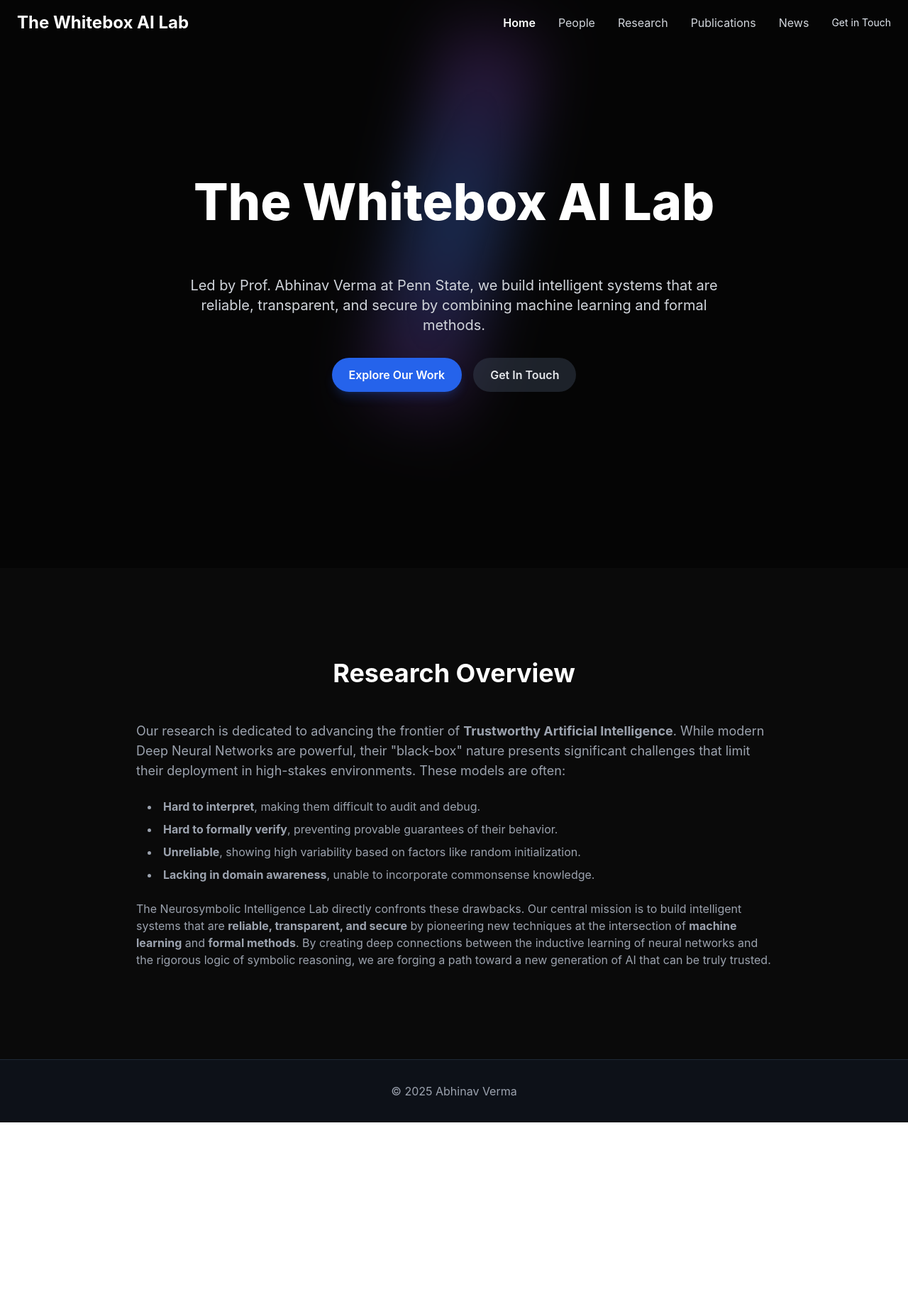
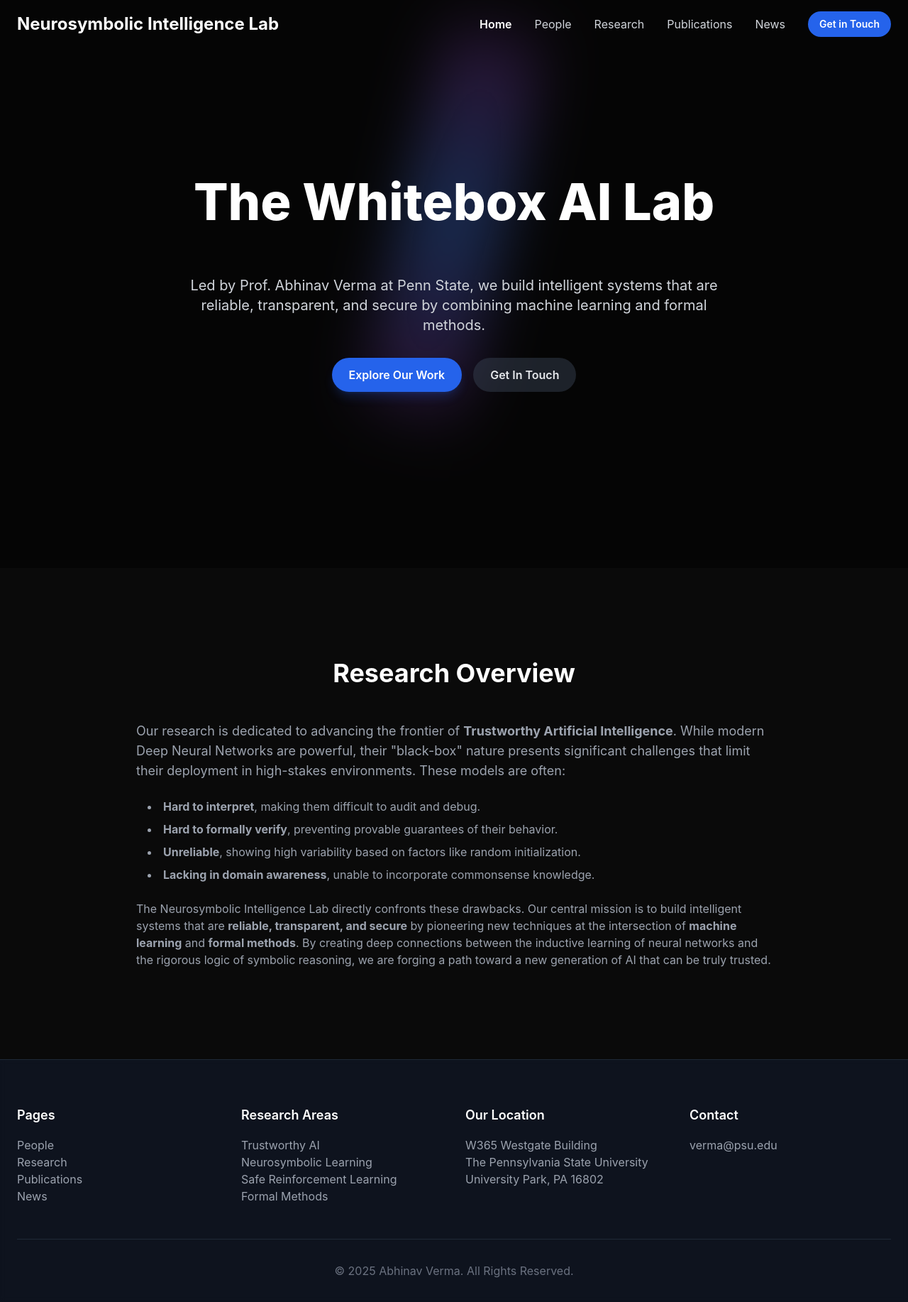
Before and after one commit to TanmayAmbadkar/lab-website, a React (Create React App) app: page / in a window 1280 px wide. Shown: the whole page at 71% size. Before the commit the page ends 1581 px from the top, so only its background shows below. Built offline with nearby package versions, Linux system fonts and the light colour scheme; no server answers; the database is empty.

Commit message:
Name change

```diff
--- a/package.json
+++ b/package.json
@@ -12,6 +12,7 @@
     "react": "^19.1.1",
     "react-dom": "^19.1.1",
     "react-router-dom": "^7.8.2",
+    "three": "^0.179.1",
     "web-vitals": "^2.1.4"
   },
   "scripts": {
--- a/src/App.js
+++ b/src/App.js
@@ -2,8 +2,10 @@ import React, { useState, useEffect, useRef } from 'react';
 import { Routes, Route, Link, useLocation } from 'react-router-dom';
 import { AuthProvider } from './context/AuthContext';
 import { DataProvider } from './context/DataContext';
+import * as THREE from 'three'; // <-- 1. Import THREE.js
 
 // --- Import all page components ---
+import Header from './components/Header';
 import HomePage from './pages/HomePage';
 import PeoplePage from './pages/PeoplePage';
 import ProjectsPage from './pages/ProjectsPage';
@@ -15,35 +17,25 @@ import LoginPage from './pages/LoginPage';
 import ProtectedRoute from './components/ProtectedRoute';
 
 export default function App() {
-    const [isMenuOpen, setIsMenuOpen] = useState(false);
+    const [isHeaderVisible, setIsHeaderVisible] = useState(true);
     const [isHeaderGlass, setIsHeaderGlass] = useState(false);
-    const [isNavVisible, setIsNavVisible] = useState(true);
     const lastScrollY = useRef(0);
     const location = useLocation();
-    const backgroundRef = useRef(null); // Ref for the global background
+    const backgroundRef = useRef(null);
 
     // --- Global background animation effect ---
     useEffect(() => {
-        let animationFrameId;
-        const threeScript = document.createElement('script');
-        threeScript.src = 'https://cdnjs.cloudflare.com/ajax/libs/three.js/r128/three.min.js';
-        threeScript.async = true;
-        document.body.appendChild(threeScript);
+        const currentMount = backgroundRef.current;
+        if (!currentMount) return;
 
-        const initAnimation = () => {
-            if (!window.THREE || !backgroundRef.current) {
-                setTimeout(initAnimation, 100);
-                return;
-            }
-
-            const THREE = window.THREE;
+        // --- 2. Animation logic now directly uses the imported THREE object ---
         const scene = new THREE.Scene();
-            const camera = new THREE.PerspectiveCamera(60, window.innerWidth / window.innerHeight, 1, 1000);
+        const camera = new THREE.PerspectiveCamera(60, currentMount.clientWidth / currentMount.clientHeight, 1, 1000);
         camera.position.z = 1;
 
         const renderer = new THREE.WebGLRenderer({ antialias: true, alpha: true });
-            renderer.setSize(window.innerWidth, window.innerHeight);
-            backgroundRef.current.appendChild(renderer.domElement);
+        renderer.setSize(currentMount.clientWidth, currentMount.clientHeight);
+        currentMount.appendChild(renderer.domElement);
 
         const starGeo = new THREE.BufferGeometry();
         const starVertices = [];
@@ -58,6 +50,7 @@ export default function App() {
         const stars = new THREE.Points(starGeo, starMaterial);
         scene.add(stars);
 
+        let animationFrameId;
         const animate = () => {
             animationFrameId = requestAnimationFrame(animate);
             stars.rotation.x += 0.0001;
@@ -67,28 +60,26 @@ export default function App() {
         animate();
 
         const onWindowResize = () => {
-                camera.aspect = window.innerWidth / window.innerHeight;
+            camera.aspect = currentMount.clientWidth / currentMount.clientHeight;
             camera.updateProjectionMatrix();
-                renderer.setSize(window.innerWidth, window.innerHeight);
+            renderer.setSize(currentMount.clientWidth, currentMount.clientHeight);
         };
         window.addEventListener('resize', onWindowResize);
 
         return () => {
             window.removeEventListener('resize', onWindowResize);
             cancelAnimationFrame(animationFrameId);
-            };
-        };
-
-        const cleanup = initAnimation();
-        return () => {
-            document.body.removeChild(threeScript);
-            if (cleanup) cleanup();
+            if (currentMount) {
+                 // Check if renderer.domElement is still a child before removing
+                if (renderer.domElement.parentNode === currentMount) {
+                    currentMount.removeChild(renderer.domElement);
+                }
+            }
         };
     }, []);
 
-    // Effect to close mobile menu on navigation and scroll to top
+    // Effect to scroll to top on navigation
     useEffect(() => {
-        setIsMenuOpen(false);
         window.scrollTo(0, 0);
     }, [location.pathname]);
 
@@ -97,9 +88,9 @@ export default function App() {
         const handleScroll = () => {
             const currentScrollY = window.scrollY;
             if (currentScrollY > lastScrollY.current && currentScrollY > 100) {
-                setIsNavVisible(false);
+                setIsHeaderVisible(false);
             } else {
-                setIsNavVisible(true);
+                setIsHeaderVisible(true);
             }
             setIsHeaderGlass(currentScrollY > 50);
             lastScrollY.current = currentScrollY;
@@ -108,55 +99,14 @@ export default function App() {
         return () => window.removeEventListener('scroll', handleScroll);
     }, []);
 
-    const NavLink = ({ to, children }) => (
-        <Link
-            to={to}
-            className={`capitalize transition-colors duration-300 ${location.pathname === to ? 'text-white font-semibold' : 'text-gray-300 hover:text-white'}`}
-        >
-            {children}
-        </Link>
-    );
-
     return (
         <AuthProvider>
             <DataProvider>
                 <div className="antialiased relative" style={{ fontFamily: "'Inter', sans-serif", backgroundColor: '#0a0a0a', color: '#e2e8f0' }}>
                     <div ref={backgroundRef} className="fixed inset-0 z-[-1]"></div>
 
-                    <header className={`fixed top-0 left-0 right-0 z-50 transition-transform duration-300 ${isNavVisible ? 'translate-y-0' : '-translate-y-full'} ${isHeaderGlass || isMenuOpen ? 'glass-effect shadow-lg' : ''}`}>
-                        <nav className="container mx-auto px-6 py-4 flex justify-between items-center">
-                            <Link to="/" className="text-2xl font-bold text-white">
-                                {/* --- UPDATED: Responsive lab name --- */}
-                                <span className="hidden md:inline">The Whitebox AI Lab</span>
-                                <span className="md:hidden">Whitebox</span>
-                            </Link>
-                            <div className="hidden md:flex items-center space-x-8">
-                                <NavLink to="/">Home</NavLink>
-                                <NavLink to="/people">People</NavLink>
-                                <NavLink to="/research">Research</NavLink>
-                                <NavLink to="/publications">Publications</NavLink>
-                                <NavLink to="/news">News</NavLink>
-                                <Link to="/contact" className="btn btn-primary text-sm">Get in Touch</Link>
-                            </div>
-                            <button onClick={() => setIsMenuOpen(!isMenuOpen)} className="md:hidden text-white z-20">
-                                {isMenuOpen ? (
-                                     <svg className="w-6 h-6" fill="none" stroke="currentColor" viewBox="0 0 24 24" xmlns="http://www.w3.org/2000/svg"><path strokeLinecap="round" strokeLinejoin="round" strokeWidth="2" d="M6 18L18 6M6 6l12 12"></path></svg>
-                                ) : (
-                                    <svg className="w-6 h-6" fill="none" stroke="currentColor" viewBox="0 0 24 24" xmlns="http://www.w3.org/2000/svg"><path strokeLinecap="round" strokeLinejoin="round" strokeWidth="2" d="M4 6h16M4 12h16m-7 6h7"></path></svg>
-                                )}
-                            </button>
-                        </nav>
-                        {isMenuOpen && (
-                            <div className="md:hidden bg-gray-900/90 backdrop-blur-sm">
-                                <Link to="/" className="block w-full text-left py-3 px-6 text-white hover:bg-blue-600">Home</Link>
-                                <Link to="/people" className="block w-full text-left py-3 px-6 text-white hover:bg-blue-600">People</Link>
-                                <Link to="/research" className="block w-full text-left py-3 px-6 text-white hover:bg-blue-600">Research</Link>
-                                <Link to="/publications" className="block w-full text-left py-3 px-6 text-white hover:bg-blue-600">Publications</Link>
-                                <Link to="/news" className="block w-full text-left py-3 px-6 text-white hover:bg-blue-600">News</Link>
-                                <Link to="/contact" className="block w-full text-left py-3 px-6 text-white hover:bg-blue-600">Get in Touch</Link>
-                            </div>
-                        )}
-                    </header>
+                    <Header isHeaderVisible={isHeaderVisible} isHeaderGlass={isHeaderGlass} />
+
                     <main>
                         <Routes>
                             <Route path="/" element={<HomePage />} />
@@ -176,9 +126,44 @@ export default function App() {
                             />
                         </Routes>
                     </main>
-                    <footer className="bg-gray-900/50 border-t border-gray-800 py-8">
-                        <div className="container mx-auto px-6 text-center text-gray-400">
-                            <p>&copy; 2025 Abhinav Verma</p>
+
+                    <footer className="bg-gray-900/70 backdrop-blur-sm border-t border-gray-800 pt-16 pb-8">
+                         <div className="container mx-auto px-6">
+                            <div className="grid grid-cols-1 md:grid-cols-4 gap-8 text-center md:text-left">
+                                <div>
+                                    <h3 className="text-lg font-semibold text-white mb-4">Pages</h3>
+                                    <ul>
+                                        <li><Link to="/people" className="text-gray-400 hover:text-white transition">People</Link></li>
+                                        <li><Link to="/research" className="text-gray-400 hover:text-white transition">Research</Link></li>
+                                        <li><Link to="/publications" className="text-gray-400 hover:text-white transition">Publications</Link></li>
+                                        <li><Link to="/news" className="text-gray-400 hover:text-white transition">News</Link></li>
+                                    </ul>
+                                </div>
+                                <div>
+                                    <h3 className="text-lg font-semibold text-white mb-4">Research Areas</h3>
+                                    <ul className="text-gray-400">
+                                        <li>Trustworthy AI</li>
+                                        <li>Neurosymbolic Learning</li>
+                                        <li>Safe Reinforcement Learning</li>
+                                        <li>Formal Methods</li>
+                                    </ul>
+                                </div>
+                                <div>
+                                    <h3 className="text-lg font-semibold text-white mb-4">Our Location</h3>
+                                    <p className="text-gray-400">W365 Westgate Building</p>
+                                    <p className="text-gray-400">The Pennsylvania State University</p>
+                                    <p className="text-gray-400">University Park, PA 16802</p>
+                                </div>
+                                <div>
+                                    <h3 className="text-lg font-semibold text-white mb-4">Contact</h3>
+                                    <p className="text-gray-400">
+                                        <a href="mailto:verma@psu.edu" className="hover:text-white transition">verma@psu.edu</a>
+                                    </p>
+                                </div>
+                            </div>
+                            <div className="text-center text-gray-500 mt-12 border-t border-gray-800 pt-8">
+                                &copy; {new Date().getFullYear()} Abhinav Verma. All Rights Reserved.
+                            </div>
                         </div>
                     </footer>
                 </div>
--- /dev/null
+++ b/src/components/Header.js
@@ -0,0 +1,62 @@
+import React, { useState } from 'react';
+import { Link, useLocation } from 'react-router-dom';
+
+const Header = ({ isHeaderVisible, isHeaderGlass }) => {
+    const [isMenuOpen, setIsMenuOpen] = useState(false);
+    const location = useLocation();
+
+    // Reusable NavLink component that highlights the active page
+    const NavLink = ({ to, children }) => (
+        <Link
+            to={to}
+            onClick={() => setIsMenuOpen(false)} // Close menu on link click
+            className={`capitalize transition-colors duration-300 ${location.pathname === to ? 'text-white font-semibold' : 'text-gray-300 hover:text-white'}`}
+        >
+            {children}
+        </Link>
+    );
+
+    return (
+        <header className={`fixed top-0 left-0 right-0 z-50 transition-transform duration-300 ${isHeaderVisible ? 'translate-y-0' : '-translate-y-full'} ${isHeaderGlass || isMenuOpen ? 'glass-effect shadow-lg' : ''}`}>
+            <nav className="container mx-auto px-6 py-4 flex justify-between items-center">
+                <Link to="/" className="text-2xl font-bold text-white">
+                    <span className="hidden md:inline">Neurosymbolic Intelligence Lab</span>
+                    <span className="md:hidden">NIL</span>
+                </Link>
+
+                {/* Desktop Navigation */}
+                <div className="hidden md:flex items-center space-x-8">
+                    <NavLink to="/">Home</NavLink>
+                    <NavLink to="/people">People</NavLink>
+                    <NavLink to="/research">Research</NavLink>
+                    <NavLink to="/publications">Publications</NavLink>
+                    <NavLink to="/news">News</NavLink>
+                    <Link to="/contact" onClick={() => setIsMenuOpen(false)} className="bg-blue-600 text-white px-4 py-2 rounded-full text-sm font-semibold hover:bg-blue-500 transition">Get in Touch</Link>
+                </div>
+
+                {/* Mobile Menu Button */}
+                <button onClick={() => setIsMenuOpen(!isMenuOpen)} className="md:hidden text-white z-20">
+                    {isMenuOpen ? (
+                         <svg className="w-6 h-6" fill="none" stroke="currentColor" viewBox="0 0 24 24"><path strokeLinecap="round" strokeLinejoin="round" strokeWidth="2" d="M6 18L18 6M6 6l12 12"></path></svg>
+                    ) : (
+                        <svg className="w-6 h-6" fill="none" stroke="currentColor" viewBox="0 0 24 24"><path strokeLinecap="round" strokeLinejoin="round" strokeWidth="2" d="M4 6h16M4 12h16m-7 6h7"></path></svg>
+                    )}
+                </button>
+            </nav>
+
+            {/* Mobile Menu Dropdown */}
+            {isMenuOpen && (
+                <div className="md:hidden bg-gray-900/90 backdrop-blur-sm">
+                    <NavLink to="/" className="block w-full text-left py-3 px-6 text-white hover:bg-blue-600">Home</NavLink>
+                    <NavLink to="/people" className="block w-full text-left py-3 px-6 text-white hover:bg-blue-600">People</NavLink>
+                    <NavLink to="/research" className="block w-full text-left py-3 px-6 text-white hover:bg-blue-600">Research</NavLink>
+                    <NavLink to="/publications" className="block w-full text-left py-3 px-6 text-white hover:bg-blue-600">Publications</NavLink>
+                    <NavLink to="/news" className="block w-full text-left py-3 px-6 text-white hover:bg-blue-600">News</NavLink>
+                    <Link to="/contact" onClick={() => setIsMenuOpen(false)} className="block w-full text-left py-3 px-6 text-white hover:bg-blue-600">Get in Touch</Link>
+                </div>
+            )}
+        </header>
+    );
+};
+
+export default Header;
```
Also changed, not shown: 1 other file (tests, documents, lock files or other folders). Lines whose indentation alone changed are shown as unchanged.
